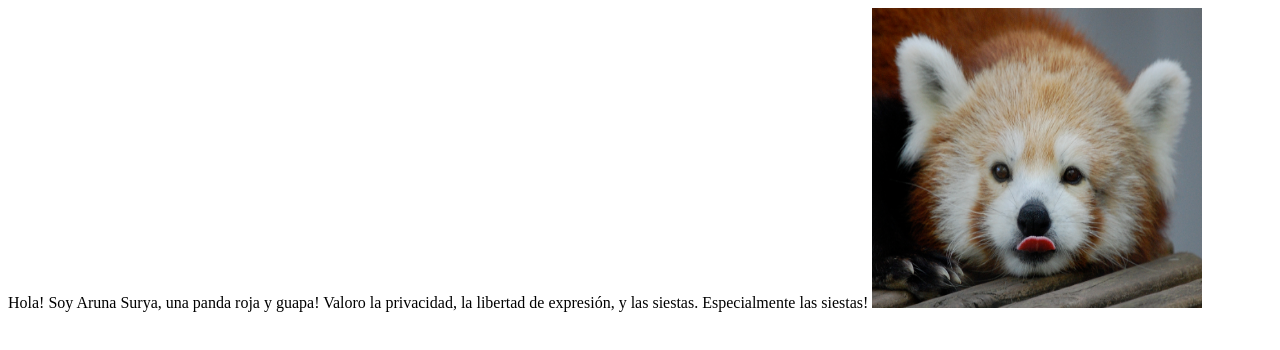
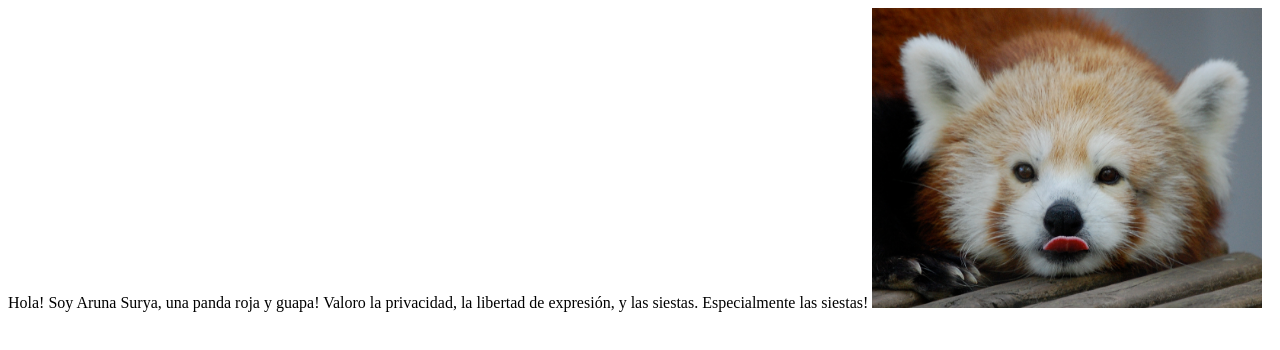
Before and after one commit to arunasurya/arunasurya.github.io, a plain HTML site: page index.html in a window 1280 px wide. Drawn offline with Linux system fonts and the light colour scheme.

Commit message:
Increase the width of the pic

```diff
--- a/index.html
+++ b/index.html
@@ -3,7 +3,7 @@
 <p>
 Hola! Soy Aruna Surya, una panda roja y guapa!
 Valoro la privacidad, la libertad de expresión, y las siestas. Especialmente las siestas!
-<img src="panda.jpeg" height="300" width="330"/>
+<img src="panda.jpeg" height="300" width="390"/>
 
 </p>
 </body>
```
